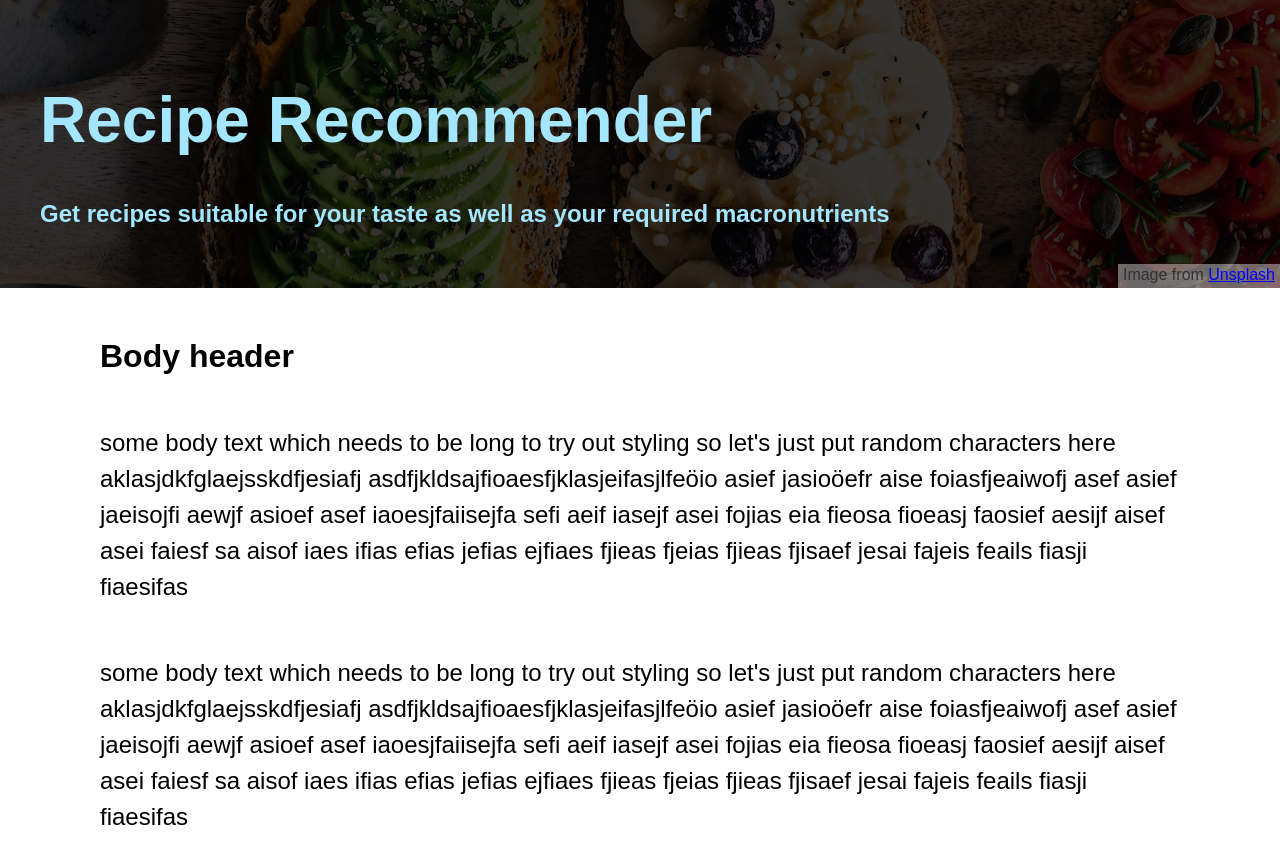
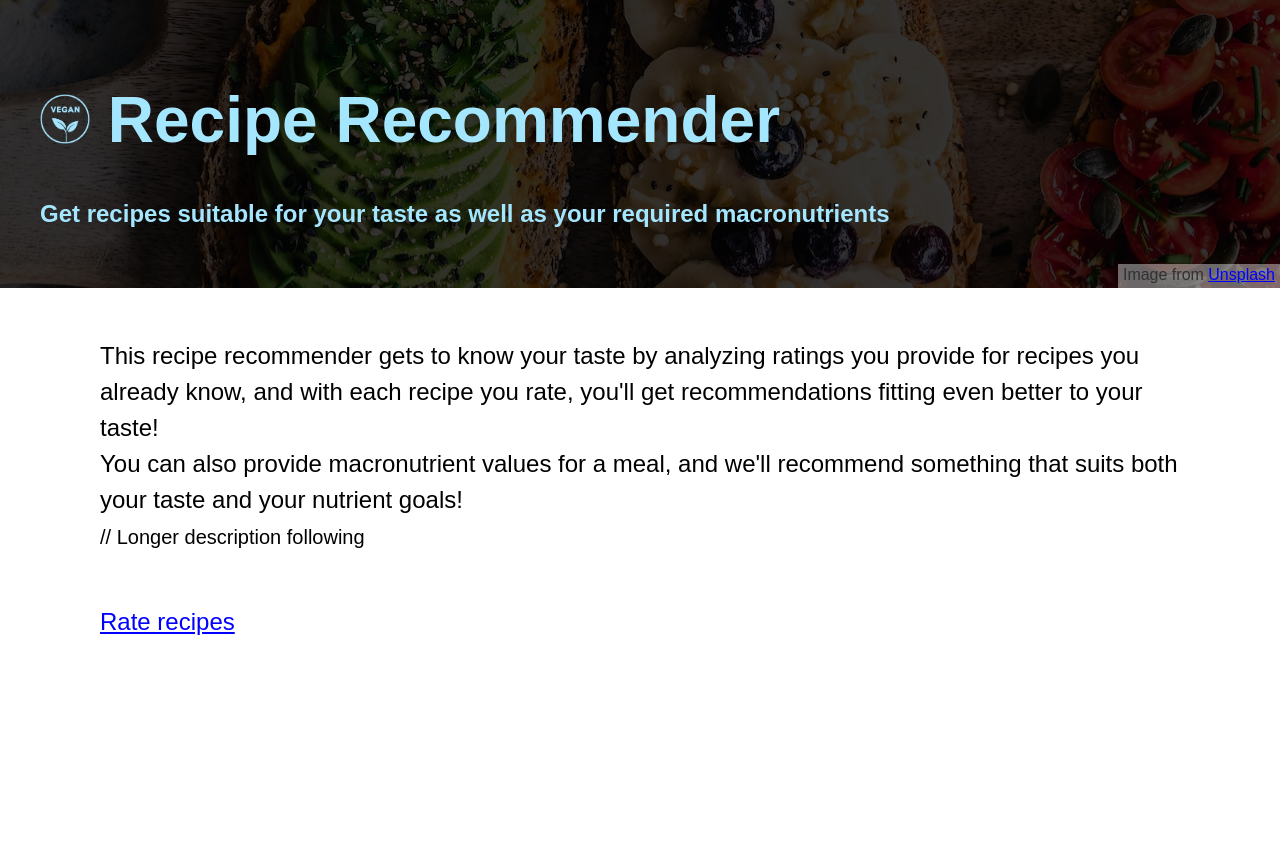
Before and after one commit to Per-Starke/NutritionRecSys, a Flask app: page / in a window 1280 px wide. After the commit the page ends 635 px from the top, so only its background shows below. Run offline with Flask 2, Linux system fonts and the light colour scheme.

Commit message:
add vegan icon and short description

```diff
--- a/App/static/css/main.css
+++ b/App/static/css/main.css
@@ -16,6 +16,11 @@ div.header{
     padding: 40px;
     background: url('../images/home-header.jpg') rgba(0, 0, 0, 0.8);
     background-blend-mode: multiply;
+}
+
+img.in-title {
+    position: relative;
+    bottom: -2px;
 }
 
 p.image-label {
--- a/App/templates/home.html
+++ b/App/templates/home.html
@@ -6,24 +6,27 @@
 
 {% block body %}
     <div class="header">
-        <h1 class="title"> Recipe Recommender </h1>
+        <h1 class="title">
+            <img class="in-title" src="{{url_for('static', filename='/images/vegan-icon.png')}}" width="50px" />
+            Recipe Recommender
+        </h1>
         <h2 class="subtitle"> Get recipes suitable for your taste as well as your required macronutrients </h2>
         <p class="image-label"> Image from
             <a rel="noopener noreferrer nofollow" target="_blank" href="https://unsplash.com/de/fotos/2IxTgsgFi-s"> Unsplash </a>
         </p>
     </div>
 
-    <h1 class="body"> Body header </h1>
-    <p class="body content"> some body text which needs to be long to try out styling so let's just put random characters here
-        aklasjdkfglaejsskdfjesiafj asdfjkldsajfioaesfjklasjeifasjlfeöio asief jasioöefr aise foiasfjeaiwofj
-        asef asief jaeisojfi aewjf asioef asef iaoesjfaiisejfa sefi aeif iasejf asei fojias eia fieosa
-        fioeasj faosief aesijf aisef asei faiesf sa aisof iaes ifias efias jefias ejfiaes fjieas fjeias
-        fjieas fjisaef jesai fajeis feails fiasji fiaesifas </p>
+    <p class="body content">
+        This recipe recommender gets to know your taste by analyzing ratings you provide for recipes you already know,
+        and with each recipe you rate, you'll get recommendations fitting even better to your taste! <br>
+        You can also provide macronutrient values for a meal, and we'll recommend something that suits both
+        your taste and your nutrient goals!
+        <br> <small> // Longer description following </small>
+    </p>
 
-    <p class="body content"> some body text which needs to be long to try out styling so let's just put random characters here
-        aklasjdkfglaejsskdfjesiafj asdfjkldsajfioaesfjklasjeifasjlfeöio asief jasioöefr aise foiasfjeaiwofj
-        asef asief jaeisojfi aewjf asioef asef iaoesjfaiisejfa sefi aeif iasejf asei fojias eia fieosa
-        fioeasj faosief aesijf aisef asei faiesf sa aisof iaes ifias efias jefias ejfiaes fjieas fjeias
-        fjieas fjisaef jesai fajeis feails fiasji fiaesifas </p>
+    <p class="body content">
+        <a rel="noopener noreferrer nofollow" target="_blank" href="/rate"> Rate recipes </a>
+    </p>
+
 
 {% endblock %}
```
Also changed, not shown: App/static/images/vegan-icon.png (added).
